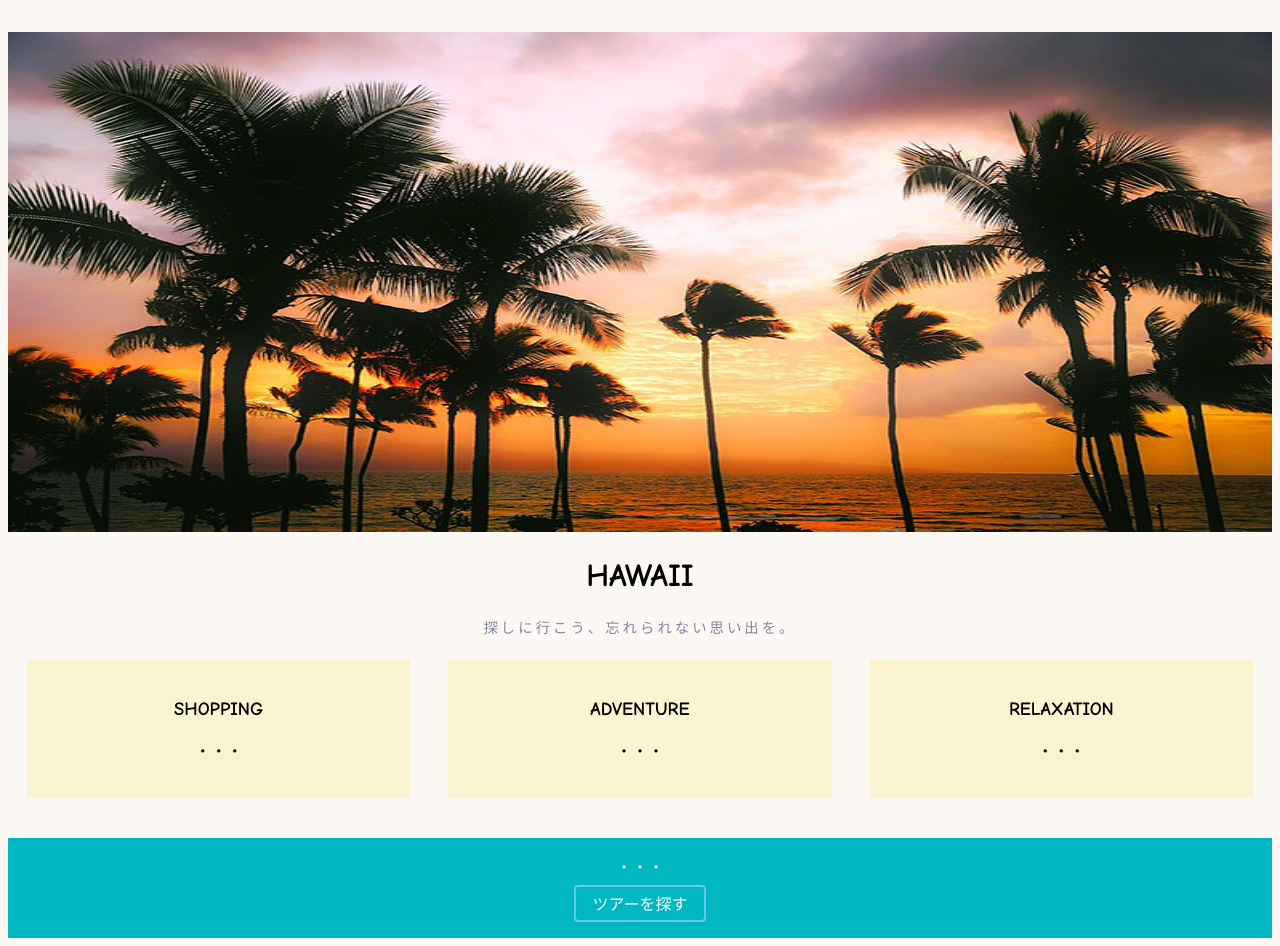
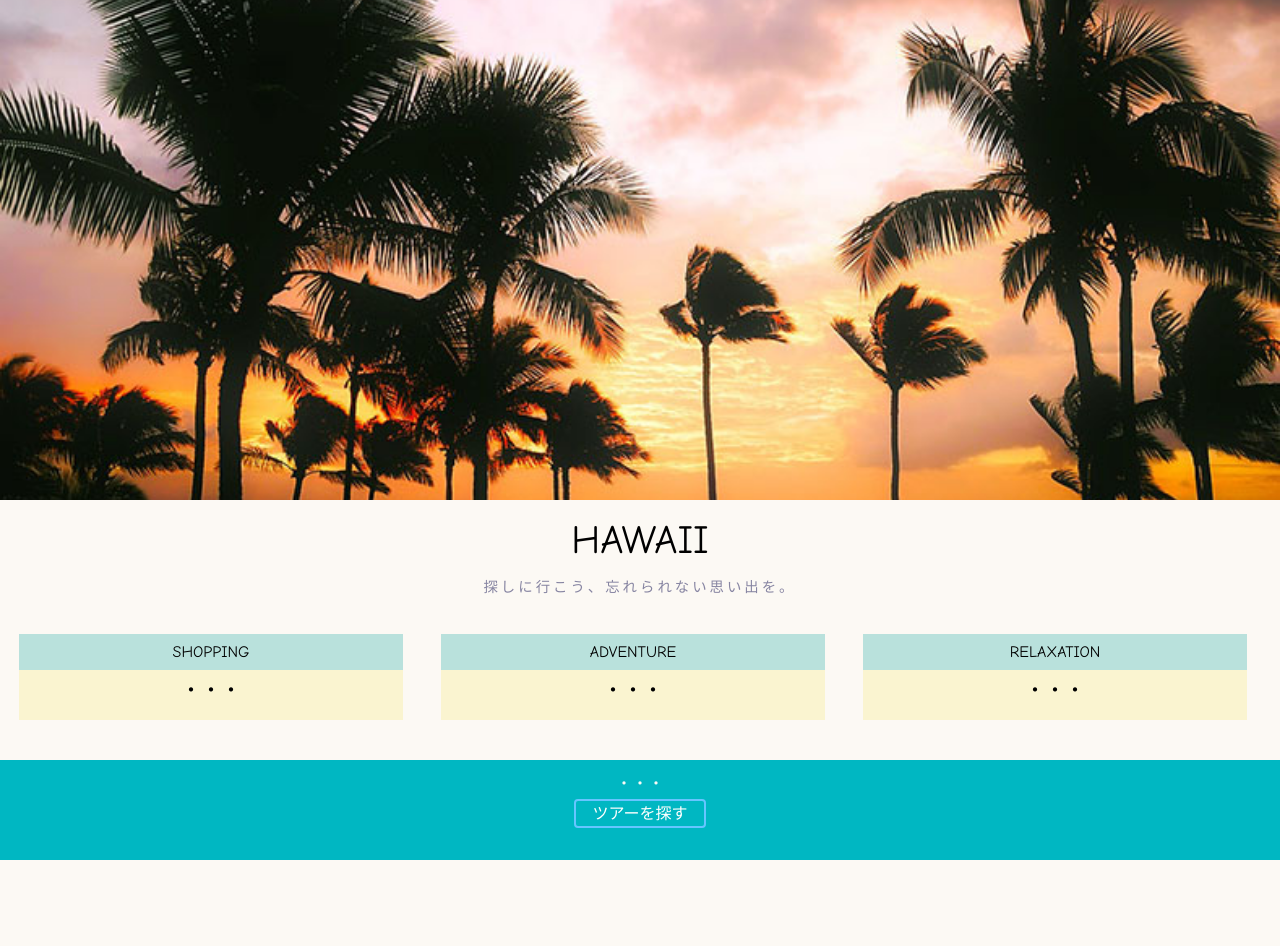
Before and after one commit to nanako315/responsive-site, a plain HTML site: page index.html in a window 1280 px wide. After the commit the page ends 860 px from the top, so only its background shows below. Drawn offline with nearby package versions, Linux system fonts and the light colour scheme.

Commit message:
first commit

```diff
--- a/css/style.css
+++ b/css/style.css
@@ -1,8 +1,8 @@
 .box{
     margin:10px 19px;
-    padding:20px;
     background-color:#FAF4D0;
     width: 30%;
+    padding-bottom:10px;
 }
 
 .container-2{
@@ -16,10 +16,6 @@
     text-align: center;
 }
 
-img{
-    width: 100%;
-}
-
 header{
     text-align: center;
 }
@@ -27,6 +23,7 @@ header{
 .container{
  display: flex;
  width:100%;
+ margin-top:30px;
 }
 
 @media (max-width: 768px) {
@@ -35,13 +32,13 @@ header{
     width:100%;
 
   }
-  img{
+  .image{
       height:250px;
       width:100%;
   }
   .box{
       text-align:center;
-      width:80%;
+      width:95%;
   }
 
 }
@@ -68,6 +65,8 @@ h3{
 }
 .title {
     font-family: 'Comic Sans MS','Arial Rounded MT Bold',  sans-serif;
+    padding:20px;
+    font-size:40px;
 
 }
 
@@ -89,3 +88,24 @@ h2{
     padding-top:1em;
     font-family: 'Segoe Print','Bradley Hand' sans-serif;
 }
+
+.image{
+    background-image: url("../images/img_hawaii.jpg");
+  height: 500px;
+  width: 100%;
+  background-size: cover;
+  background-position: center center;
+}
+
+.point{
+    background-color:#B9E1DC;
+    width:100%;
+    padding:10px 0;
+}
+
+ p{
+    padding:10px 0;
+    font-size:20px;
+    text-align:center;
+    width:100%;
+}
--- a/index.html
+++ b/index.html
@@ -7,11 +7,12 @@
     <meta name="description" content="HAWAII 探しに行こう、忘れられない思い出を。">
     <meta name="keywords" content="旅行, ハワイ, ハワイのツアー,アラモアナセンター,ダイヤモンドヘッド ">
     <link rel="stylesheet" href="https://maxcdn.bootstrapcdn.com/font-awesome/4.7.0/css/font-awesome.min.css">
+    <link rel="stylesheet" href="https://cdnjs.cloudflare.com/ajax/libs/meyer-reset/2.0/reset.css">
     <link rel="stylesheet" href="./css/style.css">
 </head>
 <body>
     <header>
-        <img src="./images/img_hawaii.jpg" alt="hawaii写真" height="500" class="block-center header">
+        <div class="image"></div>
         <h1 class="title">HAWAII</h1>
         <h2 class="subtitle">探しに行こう、忘れられない思い出を。</h2>
         <div class="container">
@@ -34,6 +35,6 @@
         <a href="" class="button">ツアーを探す
         </a>
         </div>
-
+    </header>
 </body>
 </html>
```
Lines whose indentation alone changed are shown as unchanged.
